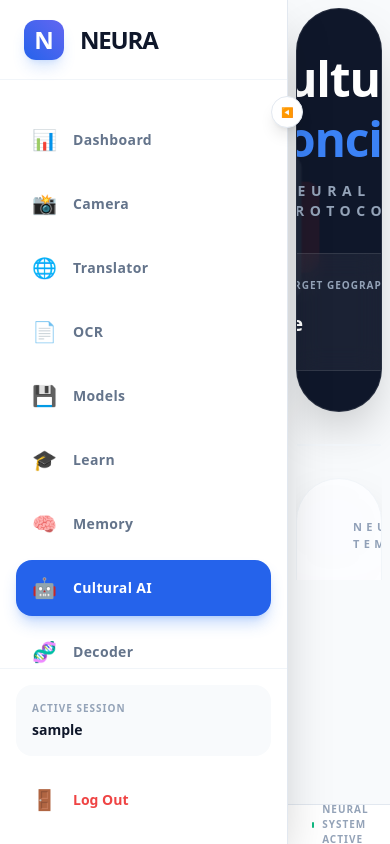
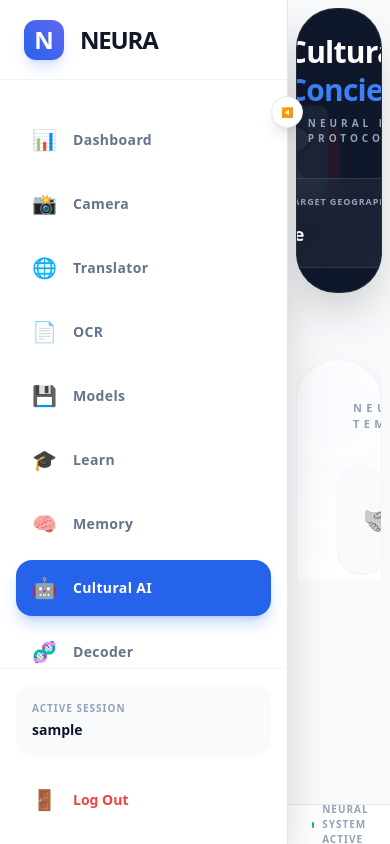
Before and after one commit to sai-sriram23/fullstackproject-frontend, a React (Vite) app: page /chatbot in a window 390 px wide. Built offline with nearby package versions, Linux system fonts and the light colour scheme; sample sign-in values are in the browser's storage; the HTML template or start-up script is replaced by a standard one.

Commit message:
Refine AI UI for mobile/laptop viewports and improve header responsiveness

```diff
--- a/src/components/SituationalAI.jsx
+++ b/src/components/SituationalAI.jsx
@@ -86,29 +86,29 @@ const SituationalAI = () => {
     return (
         <div className="max-w-7xl mx-auto h-[calc(100vh-12rem)] flex flex-col gap-8 animate-in fade-in slide-in-from-bottom-12 duration-1000 pb-20">
             {/* Ultra-Premium Header */}
-            <div className="flex flex-col lg:flex-row items-center justify-between gap-8 bg-slate-900 text-white p-10 rounded-[60px] shadow-2xl relative overflow-hidden group border border-white/10">
-                <div className="absolute top-0 right-0 p-12 opacity-10 text-[180px] pointer-events-none group-hover:scale-110 transition-transform duration-[4000ms]">🤖</div>
-                <div className="relative z-10 flex items-center gap-10">
-                    <div className="w-24 h-24 bg-gradient-to-tr from-blue-600 to-indigo-500 rounded-[35px] flex items-center justify-center text-5xl shadow-[0_20px_50px_rgba(37,99,235,0.4)] animate-pulse">
+            <div className="flex flex-col lg:flex-row items-center justify-between gap-8 bg-slate-900 text-white p-6 lg:p-10 rounded-[40px] lg:rounded-[60px] shadow-2xl relative overflow-hidden group border border-white/10">
+                <div className="absolute top-0 right-0 p-8 lg:p-12 opacity-10 text-[120px] lg:text-[180px] pointer-events-none group-hover:scale-110 transition-transform duration-[4000ms]">🤖</div>
+                <div className="relative z-10 flex items-center gap-6 lg:gap-10">
+                    <div className="w-16 h-16 lg:w-24 lg:h-24 bg-gradient-to-tr from-blue-600 to-indigo-500 rounded-2xl lg:rounded-[35px] flex items-center justify-center text-3xl lg:text-5xl shadow-[0_20px_50px_rgba(37,99,235,0.4)] animate-pulse">
                         🎛️
                     </div>
                     <div>
-                        <h1 className="text-5xl font-black tracking-tight leading-tight">Cultural <span className="text-blue-500">Concierge</span></h1>
-                        <p className="text-sm text-slate-400 font-bold uppercase tracking-[0.4em] flex items-center gap-3 mt-3">
-                            <span className="relative flex h-3 w-3">
+                        <h1 className="text-3xl lg:text-5xl font-black tracking-tight leading-tight">Cultural <span className="text-blue-500">Concierge</span></h1>
+                        <p className="text-[10px] text-slate-400 font-bold uppercase tracking-[0.4em] flex items-center gap-3 mt-2 lg:mt-3">
+                            <span className="relative flex h-2 w-2">
                                 <span className="animate-ping absolute inline-flex h-full w-full rounded-full bg-blue-400 opacity-75"></span>
-                                <span className="relative inline-flex rounded-full h-3 w-3 bg-blue-500"></span>
+                                <span className="relative inline-flex rounded-full h-2 w-2 bg-blue-500"></span>
                             </span>
                             Neural Native Protocols
                         </p>
                     </div>
                 </div>
-                <div className="flex flex-col gap-2 bg-white/5 p-6 rounded-[30px] border border-white/10 backdrop-blur-md min-w-[280px]">
-                    <span className="text-[10px] font-black px-3 text-slate-400 uppercase tracking-widest">Select Target Geography</span>
+                <div className="flex flex-col gap-2 bg-white/5 p-4 lg:p-6 rounded-[25px] lg:rounded-[30px] border border-white/10 backdrop-blur-md min-w-[240px] lg:min-w-[280px]">
+                    <span className="text-[9px] lg:text-[10px] font-black px-3 text-slate-400 uppercase tracking-widest">Select Target Geography</span>
                     <select
                         value={country}
                         onChange={(e) => setCountry(e.target.value)}
-                        className="bg-transparent text-xl font-black p-2 rounded-xl outline-none cursor-pointer hover:text-blue-400 transition-colors"
+                        className="bg-transparent text-lg lg:text-xl font-black p-1 lg:p-2 rounded-xl outline-none cursor-pointer hover:text-blue-400 transition-colors"
                     >
                         {countries.map(c => <option key={c} value={c} className="text-black">{c}</option>)}
                     </select>
--- a/src/components/SocialDecoder.jsx
+++ b/src/components/SocialDecoder.jsx
@@ -36,25 +36,24 @@ const SocialDecoder = () => {
     return (
         <div className="max-w-7xl mx-auto space-y-12 animate-in fade-in slide-in-from-bottom-16 duration-1000 pb-20">
             {/* Neural Matrix Header */}
-            <div className="relative overflow-hidden p-12 bg-slate-900 text-white rounded-[70px] border border-white/5 shadow-2xl group min-h-[400px] flex items-center">
-                <div className="absolute top-0 right-0 p-16 opacity-5 text-[280px] pointer-events-none group-hover:scale-110 transition-transform duration-[6000ms] text-blue-500">🧬</div>
+            <div className="relative overflow-hidden p-8 lg:p-12 bg-slate-900 text-white rounded-[40px] lg:rounded-[70px] border border-white/5 shadow-2xl group min-h-[200px] lg:min-h-[300px] flex items-center">
+                <div className="absolute top-0 right-0 p-8 lg:p-16 opacity-5 text-[150px] lg:text-[280px] pointer-events-none group-hover:scale-110 transition-transform duration-[6000ms] text-blue-500">🧬</div>
                 <div className="absolute bottom-0 left-0 w-full h-1/2 bg-gradient-to-t from-blue-600/10 to-transparent pointer-events-none" />
-                <div className="relative z-10 flex flex-col md:flex-row items-center gap-16">
-                    <div className="w-56 h-56 bg-slate-800 rounded-[55px] border border-white/5 flex items-center justify-center text-8xl shadow-[0_40px_80px_rgba(0,0,0,0.5)] relative overflow-hidden group/icon">
+                <div className="relative z-10 flex flex-col md:flex-row items-center gap-8 lg:gap-16">
+                    <div className="w-32 h-32 lg:w-48 lg:h-48 bg-slate-800 rounded-[35px] lg:rounded-[55px] border border-white/5 flex items-center justify-center text-5xl lg:text-7xl shadow-[0_40px_80px_rgba(0,0,0,0.5)] relative overflow-hidden group/icon">
                         <div className="absolute inset-0 bg-gradient-to-tr from-blue-600/20 to-indigo-600/20 animate-pulse" />
                         <span className="relative z-10 group-hover/icon:scale-110 transition-transform duration-700">🔬</span>
                     </div>
-                    <div className="flex-1 text-center md:text-left space-y-6">
-                        <div className="inline-flex items-center gap-4 px-6 py-3 bg-blue-500/10 text-blue-400 rounded-full text-xs font-black uppercase tracking-[0.4em] border border-blue-500/20 shadow-lg">
-                            <span className="w-3 h-3 bg-blue-500 rounded-full animate-ping"></span>
-                            Neural Social Decryption v5.0
+                    <div className="flex-1 text-center md:text-left space-y-4 lg:space-y-6">
+                        <div className="inline-flex items-center gap-3 px-4 py-2 lg:px-6 lg:py-3 bg-blue-500/10 text-blue-400 rounded-full text-[10px] font-black uppercase tracking-[0.4em] border border-blue-500/20 shadow-lg">
+                            <span className="w-2 h-2 bg-blue-500 rounded-full animate-ping"></span>
+                            Neural Decryption v5.0
                         </div>
-                        <h1 className="text-7xl font-black tracking-tight leading-none mb-6">
-                            Decode the <span className="bg-gradient-to-r from-blue-400 to-indigo-400 bg-clip-text text-transparent italic">Subtext</span>.
+                        <h1 className="text-4xl lg:text-6xl font-black tracking-tight leading-none mb-2">
+                            Decode <span className="bg-gradient-to-r from-blue-400 to-indigo-400 bg-clip-text text-transparent italic">Subtext</span>.
                         </h1>
-                        <p className="text-slate-400 max-w-2xl text-lg font-medium leading-relaxed opacity-80">
-                            Mistral-Logic enabled analysis. Paste any text to uncover the hidden cultural layers,
-                            politeness intensity, and receive AI-optimized response strategies.
+                        <p className="text-slate-400 max-w-2xl text-sm lg:text-lg font-medium leading-relaxed opacity-80">
+                            Mistral-Logic enabled analysis. Paste any text to uncover hidden cultural layers.
                         </p>
                     </div>
                 </div>
```
